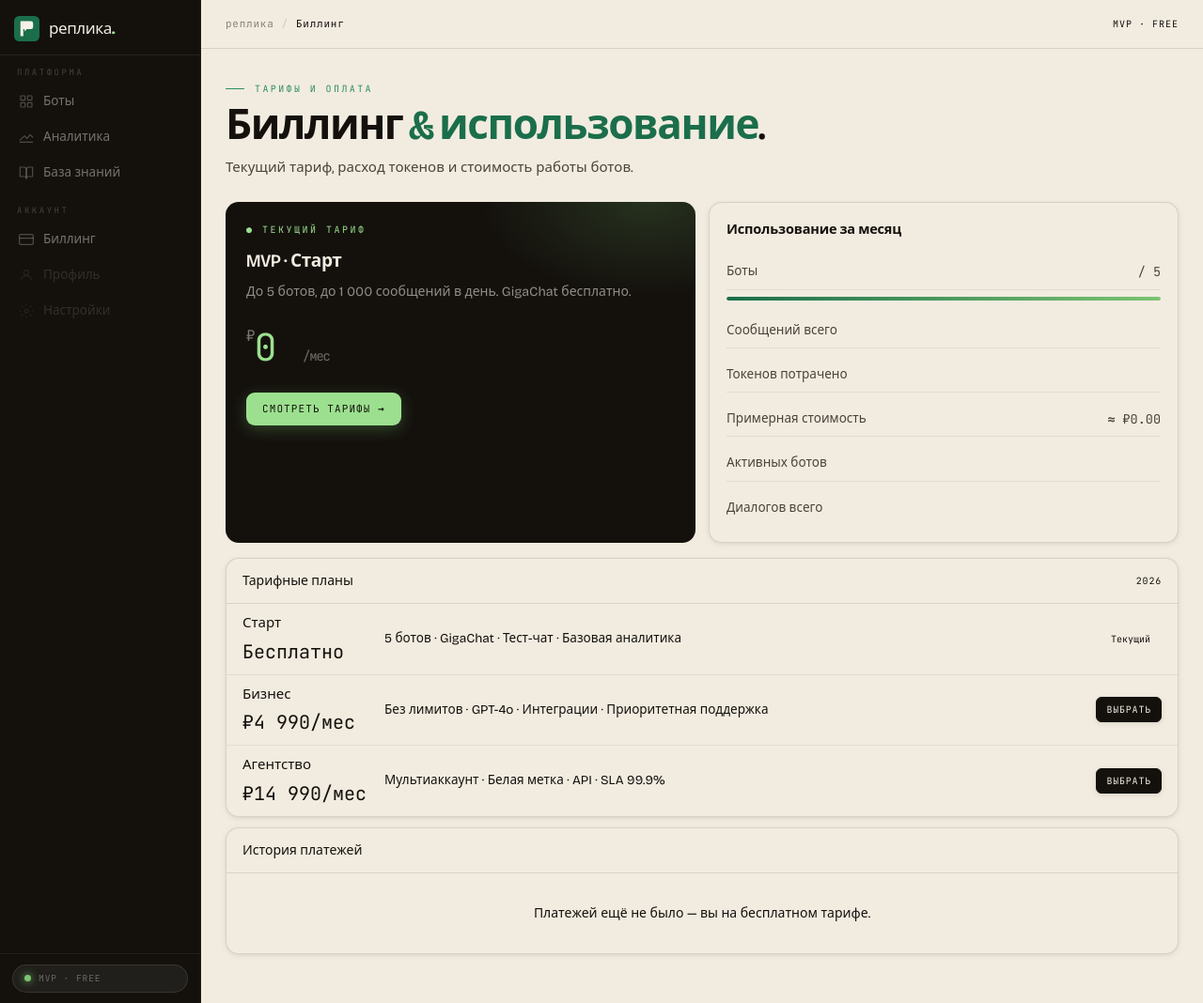
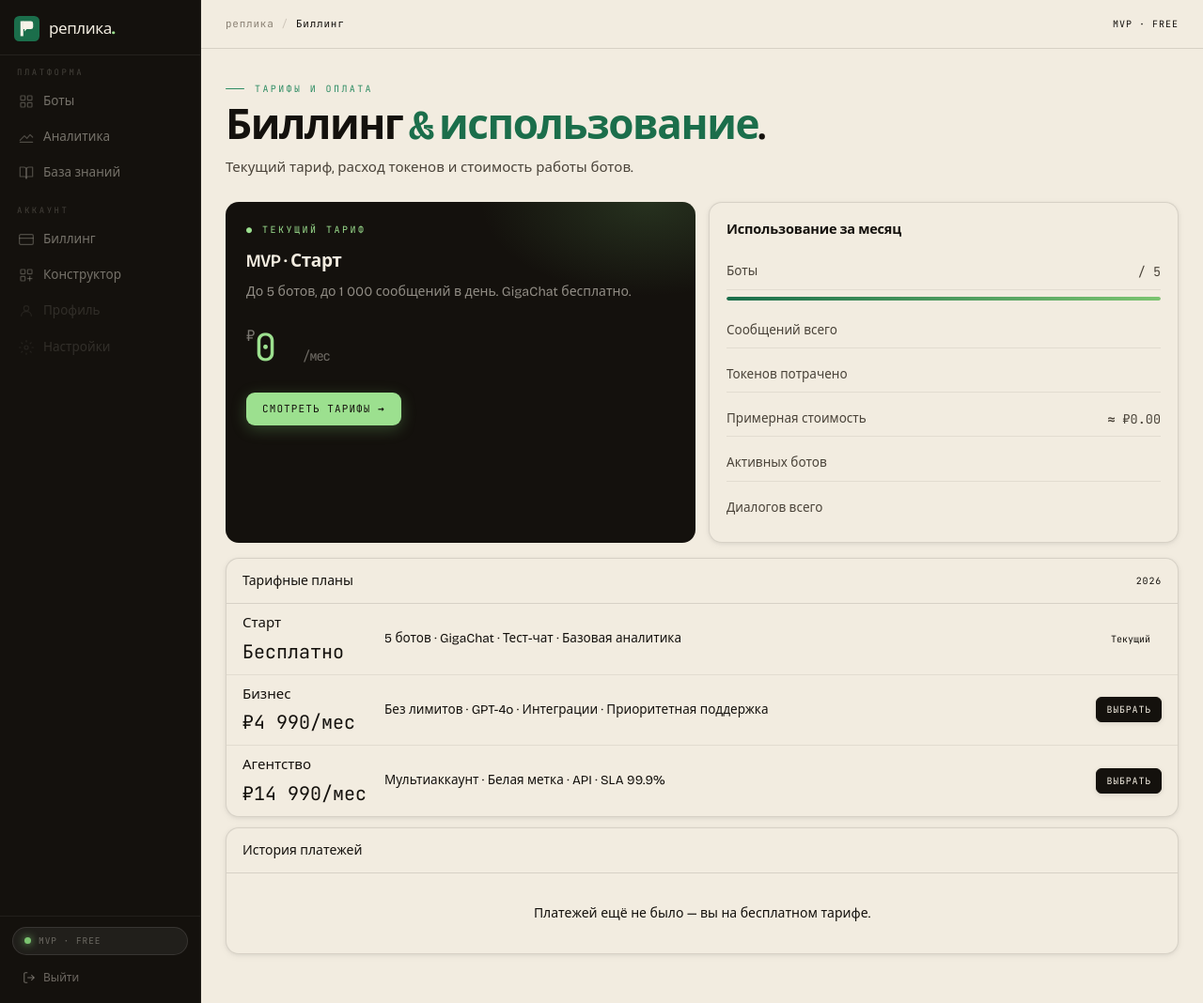
Before and after one commit to tmgjwwyt5h-debug/replika-backend, a Python web app: template app/templates/billing.html in a window 1280 px wide. Shown: the whole page at 94% size. Run offline with Jinja, Linux system fonts and the light colour scheme; the template is opened without the code that fills it, so the values that code supplies are empty.

Commit message:
feat: login + flow in sidebar + fix SVG className bug

```diff
--- a/app/templates/base.html
+++ b/app/templates/base.html
@@ -68,6 +68,18 @@
           </a>
         </li>
         <li>
+          <a href="/flow" class="{% if '/flow' in request.url.path %}active{% endif %}">
+            <svg viewBox="0 0 24 24" fill="none" stroke="currentColor" stroke-width="1.8" stroke-linecap="round" stroke-linejoin="round">
+              <rect x="3" y="3" width="7" height="7" rx="1"/>
+              <rect x="14" y="3" width="7" height="7" rx="1"/>
+              <rect x="3" y="14" width="7" height="7" rx="1"/>
+              <line x1="14" y1="17.5" x2="21" y2="17.5"/>
+              <line x1="17.5" y1="14" x2="17.5" y2="21"/>
+            </svg>
+            <span>Конструктор</span>
+          </a>
+        </li>
+        <li>
           <a href="#" class="dim">
             <svg viewBox="0 0 24 24" fill="none" stroke="currentColor" stroke-width="1.8" stroke-linecap="round" stroke-linejoin="round">
               <circle cx="12" cy="8" r="4"/><path d="M4 20c0-4 3.6-7 8-7s8 3 8 7"/>
@@ -92,6 +104,10 @@
         <span class="plan-dot"></span>
         <span class="plan-text">MVP · Free</span>
       </div>
+      <a href="/logout" style="display:flex;align-items:center;gap:8px;margin-top:8px;padding:7px 11px;border-radius:6px;color:rgba(242,236,224,.4);text-decoration:none;font-size:12px;transition:all .15s">
+        <svg viewBox="0 0 24 24" fill="none" stroke="currentColor" stroke-width="1.8" width="14" height="14"><path d="M9 21H5a2 2 0 0 1-2-2V5a2 2 0 0 1 2-2h4"/><polyline points="16 17 21 12 16 7"/><line x1="21" y1="12" x2="9" y2="12"/></svg>
+        Выйти
+      </a>
     </div>
   </aside>
 
```
